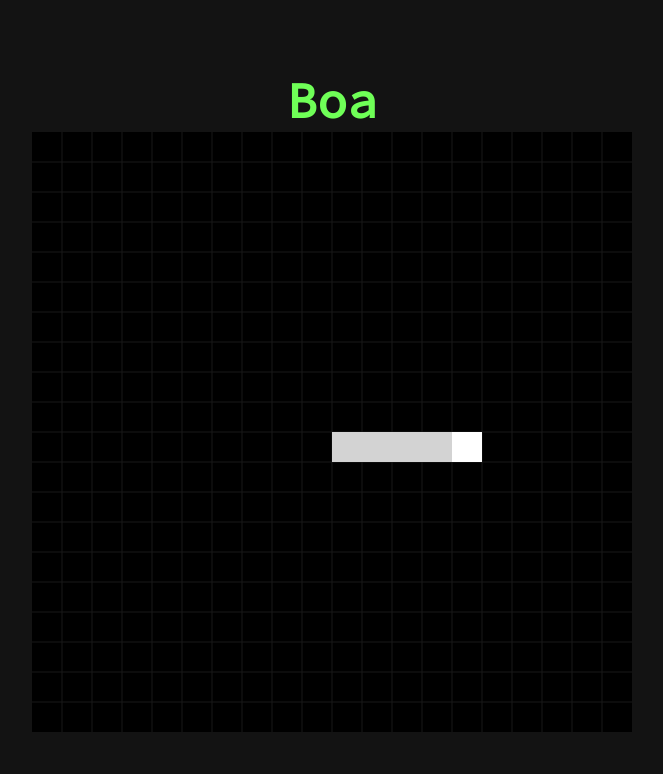
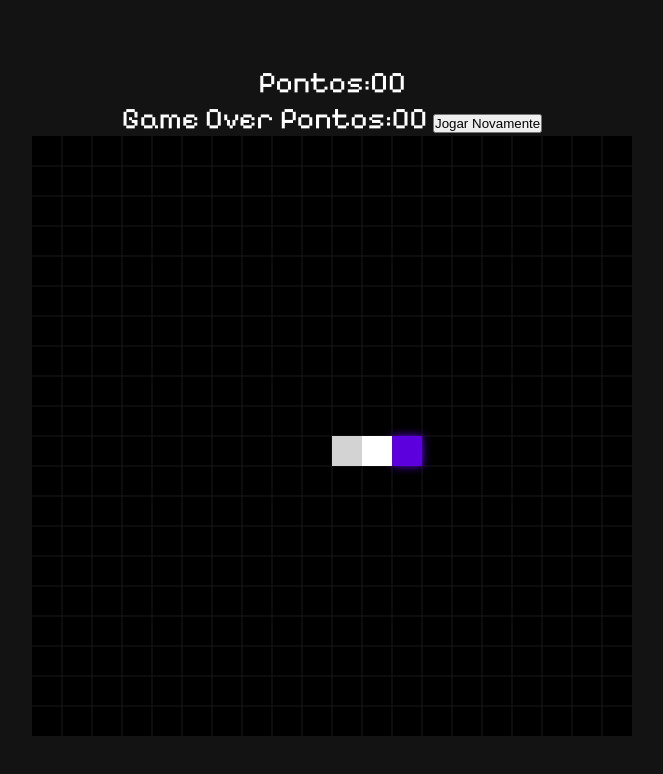
Before and after one commit to Thiago00111000/Snake-game, a plain HTML site: page index.html in a window 1280 px wide. Shown: the whole page, without its empty margins (308-971 px from the left). Drawn offline with nearby package versions, Linux system fonts and the light colour scheme.

Commit message:
Add files via upload

```diff
--- a/index.html
+++ b/index.html
@@ -4,11 +4,17 @@
     <meta charset="UTF-8">
     <meta name="viewport" content="width=device-width, initial-scale=1.0">
     <title>Buntantan</title>
-    <link rel="icon" type="image/png" href="snake.png">
+    <link rel="icon" type="image/png" href="assets/snake.png">
     <link rel="stylesheet" href="style.css">
+    <link rel="stylesheet" href="https://fonts.googleapis.com/css2?family=Material+Symbols+Outlined:opsz,wght,FILL,GRAD@20..48,100..700,0..1,-50..200" />
 </head>
 <body>
-    <h1 id="board"><span>Boa</span></h1>
+    <div class="score">Pontos:<span class="score--value">00</span></div>
+    <div class="menu">
+        <span class="gameOver">Game Over</span>
+        <span class="pTotal">Pontos:<span>00</span></span>
+        <button class="button">Jogar Novamente</button>
+    </div>
     <canvas id="grid" width="600" height="600"></canvas>
     <script src="script.js"></script>
 </body>
--- a/script.js
+++ b/script.js
@@ -1,17 +1,16 @@
-//import './style.css';
-
-//------//
+//cria tela e assets
 
 const canvas = document.getElementById('grid');
 const ctx = canvas.getContext("2d");
+const h1 = document.getElementById('score');
+const audio1 = new Audio('assets/pickupCoin.wav')
+const audio2 = new Audio('assets/hitHurt.wav')
 
+//cobra
 const size = 30;
 const snake = [
     {x: 300, y: 300},
-    {x: 330, y: 300},
-    {x: 360, y: 300},
-    {x: 390, y: 300},
-    {x: 420, y: 300}
+    {x: 330, y: 300}
 ]
 
 let direction,loopId
@@ -44,6 +43,42 @@ const moveSnake = () => {
     }
 }
 
+
+//comida
+const randomNumber = (min, max) =>{
+    return Math.round(Math.random() *  (max - min) + min)
+}
+
+const randomPosition = () =>{
+    const number = randomNumber(0, canvas.width - size)
+    return Math.round(number / 30) * 30
+}
+
+const randomColor = () => {
+    const red = randomNumber(0, 255)
+    const green = randomNumber(0, 255)
+    const blue = randomNumber(0, 255)
+    return `rgb(${red}, ${green}, ${blue})`
+}
+
+const food = {
+    x: randomPosition(),
+    y: randomPosition(),
+    color: randomColor()
+}
+
+const drawFood = () =>{
+    const {x, y, color} = food
+
+    ctx.shadowColor = color
+    ctx.shadowBlur = 10
+    ctx.fillStyle = color
+    ctx.fillRect (x, y, size, size )
+    ctx.shadowBlur = 0
+}
+
+
+//regras do jogo
 const drawGrid = () => {
     ctx.lineWidth = 1
     ctx.strokeStyle = "#191919"
@@ -62,12 +97,57 @@ const drawGrid = () => {
 
 }
 
+const eat = () =>{
+    const head = snake[snake.length - 1]
+
+    if (head.x == food.x && head.y == food.y){
+        snake.push(head)
+        audio1.play()
+
+        let x = randomPosition()
+        let y = randomPosition()
+
+        while(snake.find((position)=> position.x == x && position.y == y)){
+            x = randomPosition()
+            y = randomPosition()
+        }
+
+        food.x = x
+        food.y = y
+        food.color = randomColor()
+    }
+}
+
+const collision = () =>{
+    const head = snake[snake.length - 1]
+    const canvasLimit = canvas.width - size
+    const neckIndex = snake.length - 2
+
+    const wallCollision = head.x < 0 || head.x > canvasLimit || head.y < 0 || head.y > canvasLimit;
+
+    const selfCollision = snake.find((position, index) => {
+        return index < neckIndex && position.x == head.x && position.y == head.y
+    })
+
+    if(wallCollision || selfCollision){
+        audio2.play()
+        gameOver()
+    }
+}
+
+const gameOver = () => {
+    direction = undefined
+}
+
 const loop = () => {
     clearInterval(loopId)
-    ctx.clearRect(0,0,600,600)
+    ctx.clearRect(0, 0, 600, 600)
     drawGrid()
+    drawFood()
     moveSnake()
     drawSnake()
+    eat()
+    collision()
 
     loopId = setTimeout(() => {
         loop()
@@ -76,6 +156,7 @@ const loop = () => {
 
 loop()
 
+//controles
 document.addEventListener("keydown", ({key}) => {
     if(key == "w" && direction  !=  "down"){
         direction = "up"
--- a/style.css
+++ b/style.css
@@ -1,4 +1,11 @@
-@import url('https://fonts.googleapis.com/css2?family=Source+Code+Pro:ital@0;1&display=swap');
+@import url('https://fonts.googleapis.com/css2?family=Pixelify+Sans:wght@400..700&family=Source+Code+Pro:ital,wght@0,200..900;1,200..900&display=swap');
+
+:root{
+    --verde: #6fff57;
+    --branco: #ffffff;
+    --preto: #000000;
+    --pretinho: #131313;
+}
 
 *{
     padding: 0;
@@ -9,14 +16,14 @@
 html, body{
     overflow: hidden;
     image-rendering: pixelated;
-    background-color: rgb(19, 19, 19);
+    background-color: var(--pretinho);
     display: flex;
     min-height: 100vh;
     align-items: center;
     justify-content: center;
-    color: #6fff57;
-    font-family: 'Source Code Pro', monospace;
-    font-size: 25px;
+    color: var(--branco);
+    font-family: "Pixelify Sans", sans-serif;
+    font-size: 30px;
     font-weight: 400;
     font-style: normal;
     flex-direction: column;
```
